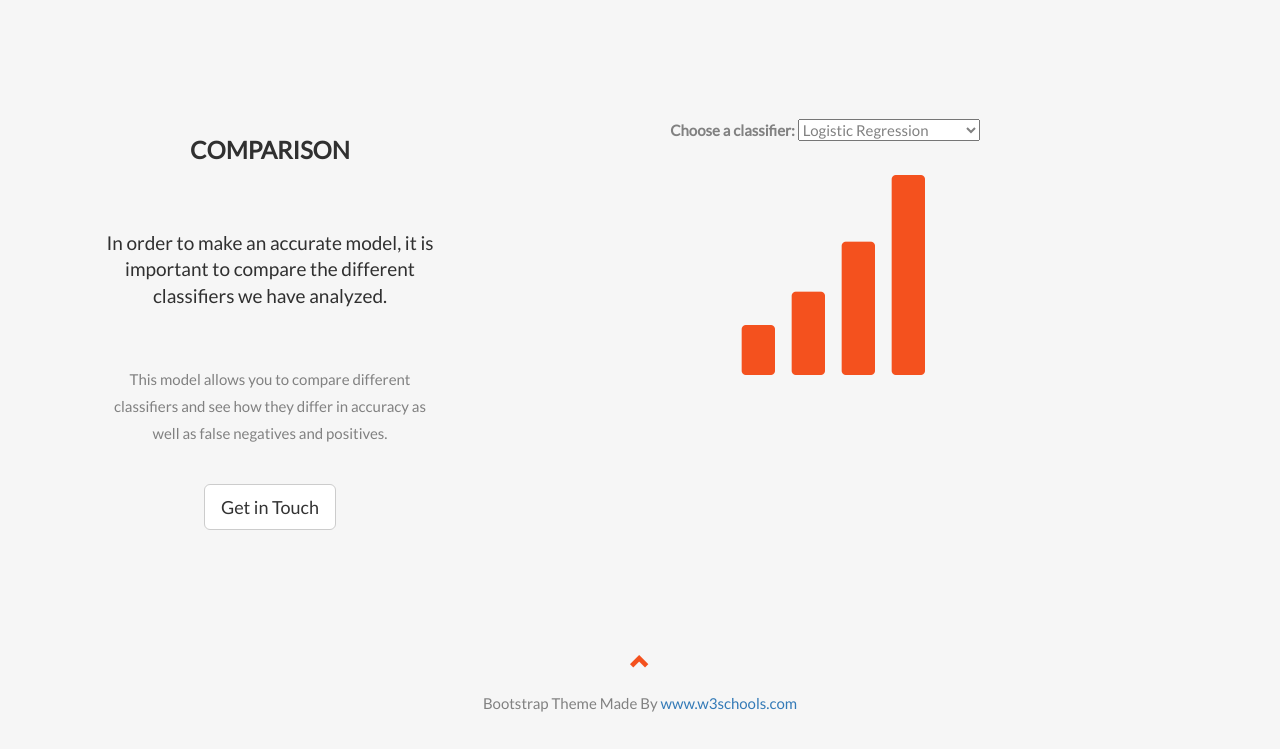
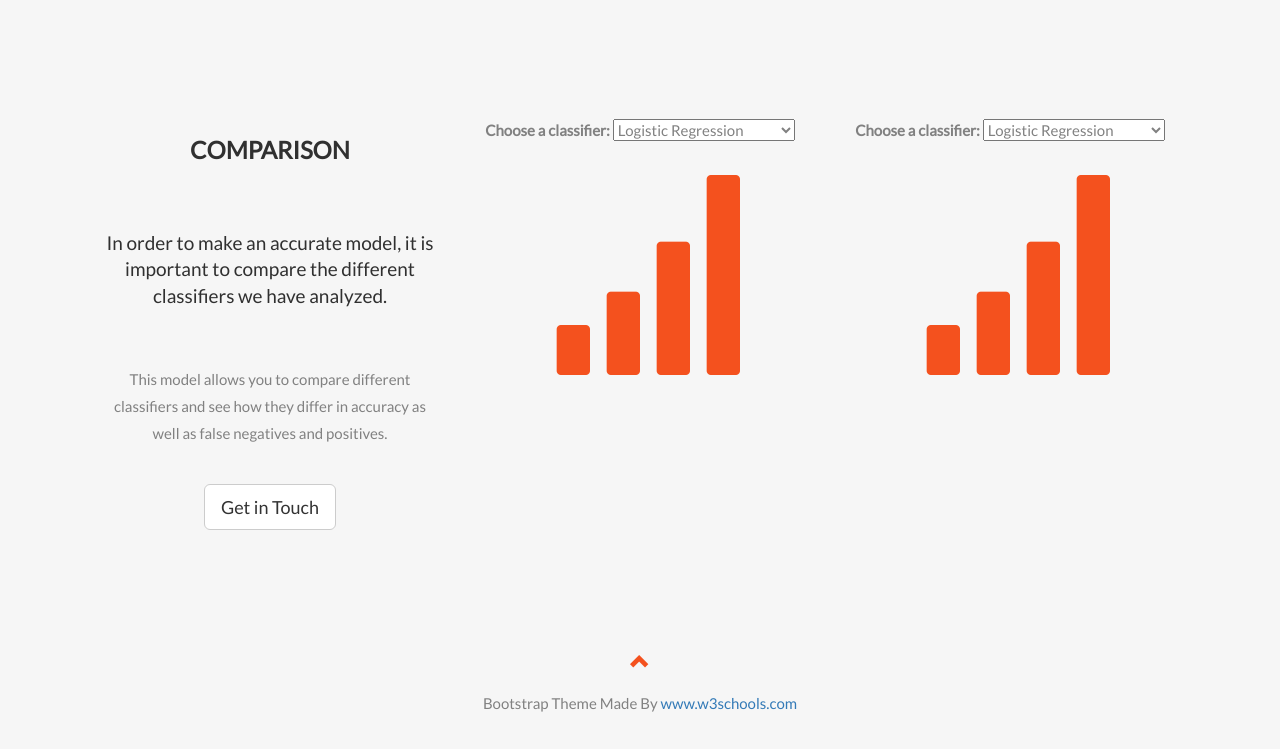
Before and after one commit to sopofedupz/Project-3---Breast-Cancer-Detection, a plain HTML site: page templates/index.html in a window 1280 px wide. Shown: the part 8460-9209 px from the top of the page. Drawn offline with nearby package versions, Linux system fonts and the light colour scheme.

Commit message:
Added comments

```diff
--- a/templates/index.html
+++ b/templates/index.html
@@ -48,7 +48,7 @@
   <p>"Neque porro quisquam est qui dolorem ipsum quia dolor sit amet, consectetur, adipisci velit..."</p>
 </div>
 
-<!-- Container (About Section) -->
+<!-- Container (Introduction Section) -->
 <div id="intro" class="container-fluid">
   <div class="row">
     <div class="col-sm-8">
@@ -77,7 +77,7 @@
   </div>
 </div>
 
-<!-- Container (Services Section) -->
+<!-- Container (Preliminary Analysis Section) -->
 <div id="pre" class="container-fluid text-center">
   <h2>SERVICES</h2>
   <h4>What we offer</h4>
@@ -119,7 +119,7 @@
   </div>
 </div>
 
-<!-- Container (Portfolio Section) -->
+<!-- Container (Logistic Regression Section) -->
 <div id="log" class="container-fluid text-center bg-grey">
   <h2>Portfolio</h2><br>
   <h4>What we have created</h4>
@@ -147,7 +147,7 @@
     </div>
   </div><br>
 
-<!-- Container (Pricing Section) -->
+<!-- Container (Support Vector Machine Section) -->
 <div id="svm" class="container-fluid">
   <div class="text-center">
     <h2>Pricing</h2>
@@ -214,7 +214,7 @@
   </div>
 </div>
 
-<!-- Container (About Section) -->
+<!-- Container (Decision Tree Section) -->
 <div id="dt" class="container-fluid">
   <div class="row">
     <div class="col-sm-8">
@@ -242,7 +242,7 @@
     </div>
   </div>
 </div>
-<!-- Container (About Section) -->
+<!-- Container (Random Forest Section) -->
 <div id="rf" class="container-fluid">
   <div class="row">
     <div class="col-sm-8">
@@ -271,7 +271,7 @@
   </div>
 </div>
 
-<!-- Container (About Section) -->
+<!-- Container (K Nearest Neighbor Section) -->
 <div id="knn" class="container-fluid">
   <div class="row">
     <div class="col-sm-8">
@@ -300,7 +300,7 @@
   </div>
 </div>
 
-<!-- Container (About Section) -->
+<!-- Container (Sequential Section) -->
 <div id="seq" class="container-fluid">
   <div class="row">
     <div class="col-sm-8">
@@ -338,7 +338,19 @@
       <p>This model allows you to compare different classifiers and see how they differ in accuracy as well as false negatives and positives. </p>
       <br><button class="btn btn-default btn-lg">Get in Touch</button>
     </div>
-    <div class="col-sm-8">
+    <div class="col-sm-4">
+      <label for="classifiers">Choose a classifier:</label>
+      <select name="classifiers" id="classifiers">
+        <option href="log">Logistic Regression</option>
+        <option value="svm">Support Vector Machine</option>
+        <option value="dt">Decision Tree</option>
+        <option value="rf">Random Forest</option>
+        <option value="knn">K Nearest Neighbor</option>
+        <option value="seq">Sequential</option>
+      </select><br><br>
+      <span class="glyphicon glyphicon-signal logo"></span>
+    </div>
+    <div class="col-sm-4">
       <label for="classifiers">Choose a classifier:</label>
       <select name="classifiers" id="classifiers">
         <option href="log">Logistic Regression</option>
```
